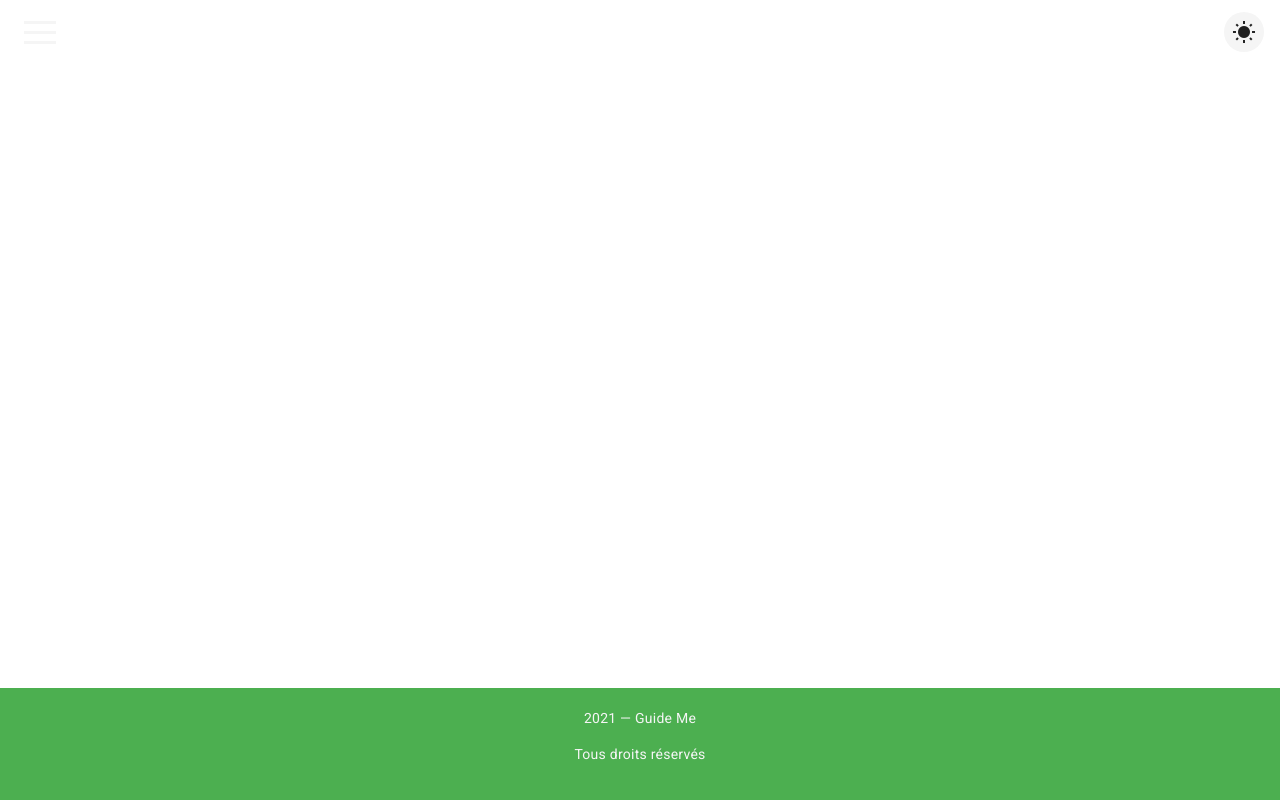
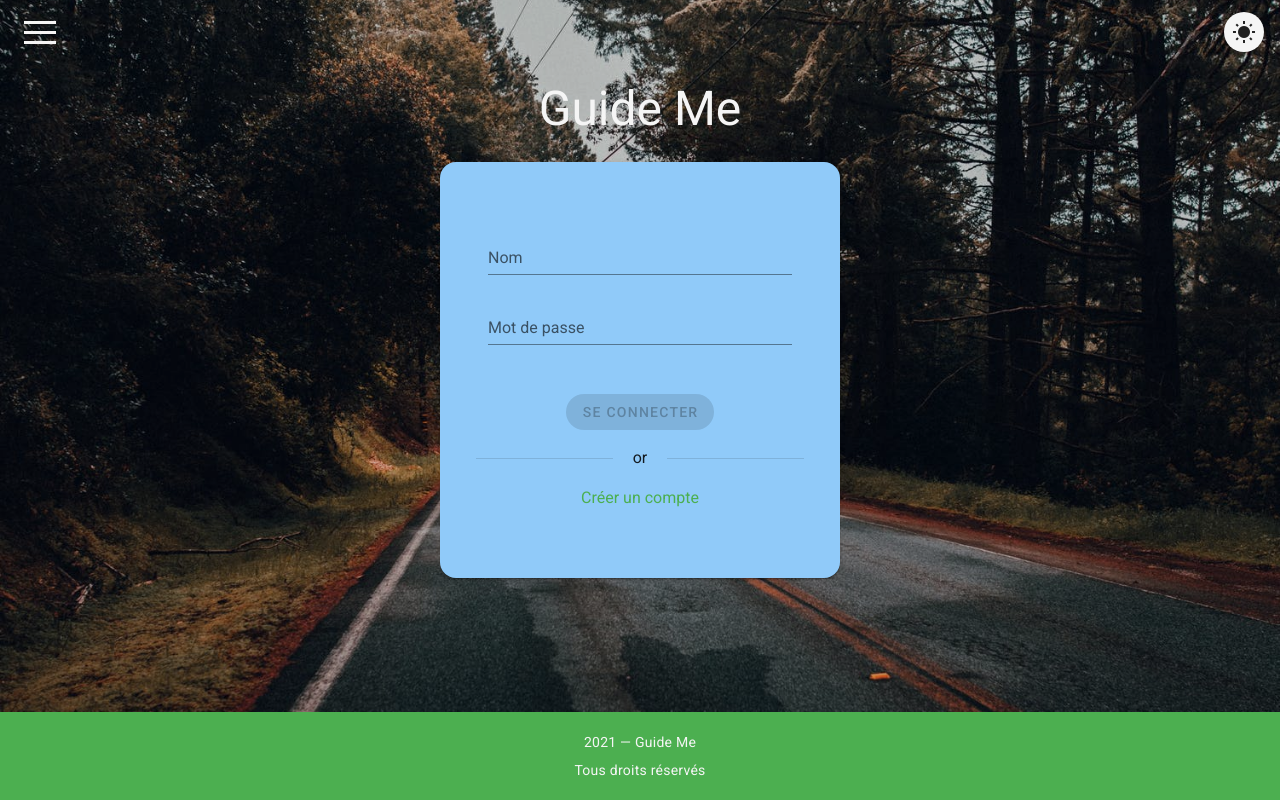
Before and after one commit to LoisonYo/GuideMe, a Vue app in the folder frontend/: page /login in a window 1280 px wide. Built offline with nearby package versions, Linux system fonts and the light colour scheme.

Commit message:
login's style done

```diff
--- a/frontend/src/components/TheFooter.vue
+++ b/frontend/src/components/TheFooter.vue
@@ -2,10 +2,10 @@
 	<v-footer class="accent
 		grey--text text--lighten-4
 		d-flex flex-column align-center py-5">
-		<p class="body-2">
+		<p class="body-2 mb-2">
 			{{ new Date().getFullYear() }} — Guide Me
 		</p>
-		<p class="body-2">
+		<p class="body-2 ma-0">
 			Tous droits réservés
 		</p>
 	</v-footer>
@@ -17,8 +17,6 @@ export default {
 }
 </script>
 
-<style scoped>
-p {
-	margin: 0;
-}
+<style>
+
 </style>
--- a/frontend/src/router/index.js
+++ b/frontend/src/router/index.js
@@ -6,6 +6,7 @@ import Home from "../views/Home.vue";
 import Login from "../views/users/Login"
 import Register from "../views/users/Register"
 import ActivityDetails from "../views/activities/ActivityDetails"
+import ActivityCreate from "../views/activities/ActivityCreate"
 import Search from "../views/activities/Search"
 
 
@@ -55,12 +56,12 @@ const routes = [
 	// 	component: TODO,
 	// 	meta:	{ requiresAuth: true }
 	// },
-	// {
-	// 	path: "/activity/create",
-	// 	name: "TODO",
-	// 	component: TODO,
-	// 	meta:	{ requiresAuth: true }
-	// },
+	{
+		path: "/activity/create",
+		name: "ActivityCreate",
+		component: ActivityCreate,
+		meta:	{ requiresAuth: true }
+	},
 	// {
 	// 	path: "/activity/edit",
 	// 	name: "TODO",
--- a/frontend/src/views/Home.vue
+++ b/frontend/src/views/Home.vue
@@ -26,7 +26,10 @@
 			</h2>
 			<p class="text-center">Connectez-vous et ajoutez une activité dans l'application.</p>
 			<img :src="imgMap.src" :alt="imgMap.alt" width="130px" class="my-7">
-			<v-btn rounded color="accent" elevation="0">Ajouter une activité</v-btn>
+
+			<router-link :to="{ name: 'ActivityCreate' }">
+				<v-btn rounded color="accent" elevation="0">Ajouter une activité</v-btn>
+			</router-link>
 
 			<div style="width: 100%;" class="mb-5 mt-12">
 				<v-divider class="secondary"></v-divider>
--- /dev/null
+++ b/frontend/src/views/activities/ActivityCreate.vue
@@ -0,0 +1,15 @@
+<template>
+	<div>
+
+	</div>
+</template>
+
+<script>
+export default {
+	name: "ActivityCreate",
+}
+</script>
+
+<style>
+
+</style>
--- a/frontend/src/views/users/Login.vue
+++ b/frontend/src/views/users/Login.vue
@@ -0,0 +1,79 @@
+<template>
+	<div style="height:100%; width:100%;">
+		<TheBackground/>
+
+		<h1 class="display-2 text-center mt-5
+			grey--text text--lighten-4 font-weight-regular">
+			Guide Me
+		</h1>
+
+		<v-card color="primary"
+			max-width="400px"
+			style="width: calc(100% - 104px);"
+			class="mt-7 mb-16 mx-auto pa-12 rounded-xl text-center">
+
+			<v-form @submit.prevent="login" ref="form" class="mt-5">
+				<v-text-field v-model="name" label="Nom" required
+					color="accent">
+				</v-text-field>
+
+				<v-text-field v-model="password" label="Mot de passe" type="password" required
+					color="accent">
+				</v-text-field>
+
+				<p v-show="display_error" class="warning--text body-2 my-3">L'adresse mail et/ou le mot de passe sont incorrects !</p>
+
+				<v-btn :disabled="!valid" type="submit"
+					rounded color="accent" elevation="0" class="my-7">
+					Se connecter
+				</v-btn>
+			</v-form>
+
+			<v-row align="center">
+				<v-divider class="mr-5"></v-divider>
+					or
+				<v-divider class="ml-5"></v-divider>
+			</v-row>
+
+			<div class="mt-7 mb-5">
+				<router-link :to="{ name: 'Register' }" class="accent--text">
+					Créer un compte
+				</router-link>
+			</div>
+		</v-card>
+	</div>
+</template>
+
+<script>
+import TheBackground from '@/components/TheBackground.vue';
+
+export default {
+	name: "Login",
+	components: {
+		TheBackground,
+	},
+	data() {
+		return {
+			name: "",
+			password: "",
+			display_error: false,
+		}
+	},
+	computed: {
+		valid () {
+			return (
+				this.name && this.password
+			)
+		},
+  },
+	methods: {
+		login() {
+
+		}
+	}
+}
+</script>
+
+<style>
+
+</style>
```
